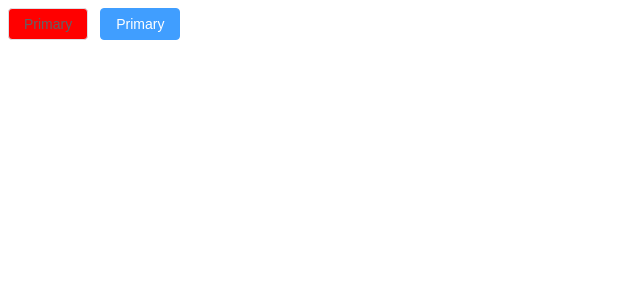
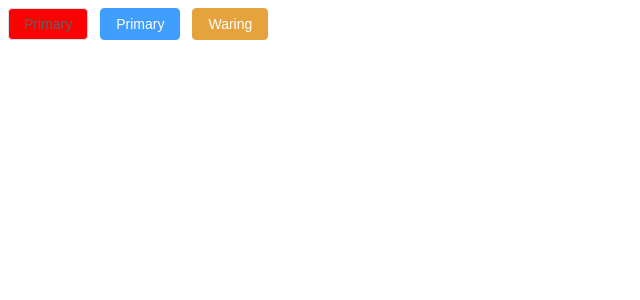
Before and after one commit to wang-anqi/vue3, a Vue app: page / in a window 1280 px wide. Before the commit this address had no page. Shown: the top 300 px of the page, without its empty margins (0-640 px from the left). Built offline with nearby package versions, Linux system fonts and the light colour scheme.

Commit message:
实现自定义主题并完成elePluStyle分支的删除

```diff
--- a/src/App.vue
+++ b/src/App.vue
@@ -3,6 +3,7 @@
 <template>
   <el-button style="--el-button-bg-color: red">Primary</el-button>
   <el-button type="primary">Primary</el-button>
+  <el-button type="warning">Waring</el-button>
 </template>
 
 <style scoped></style>
```
